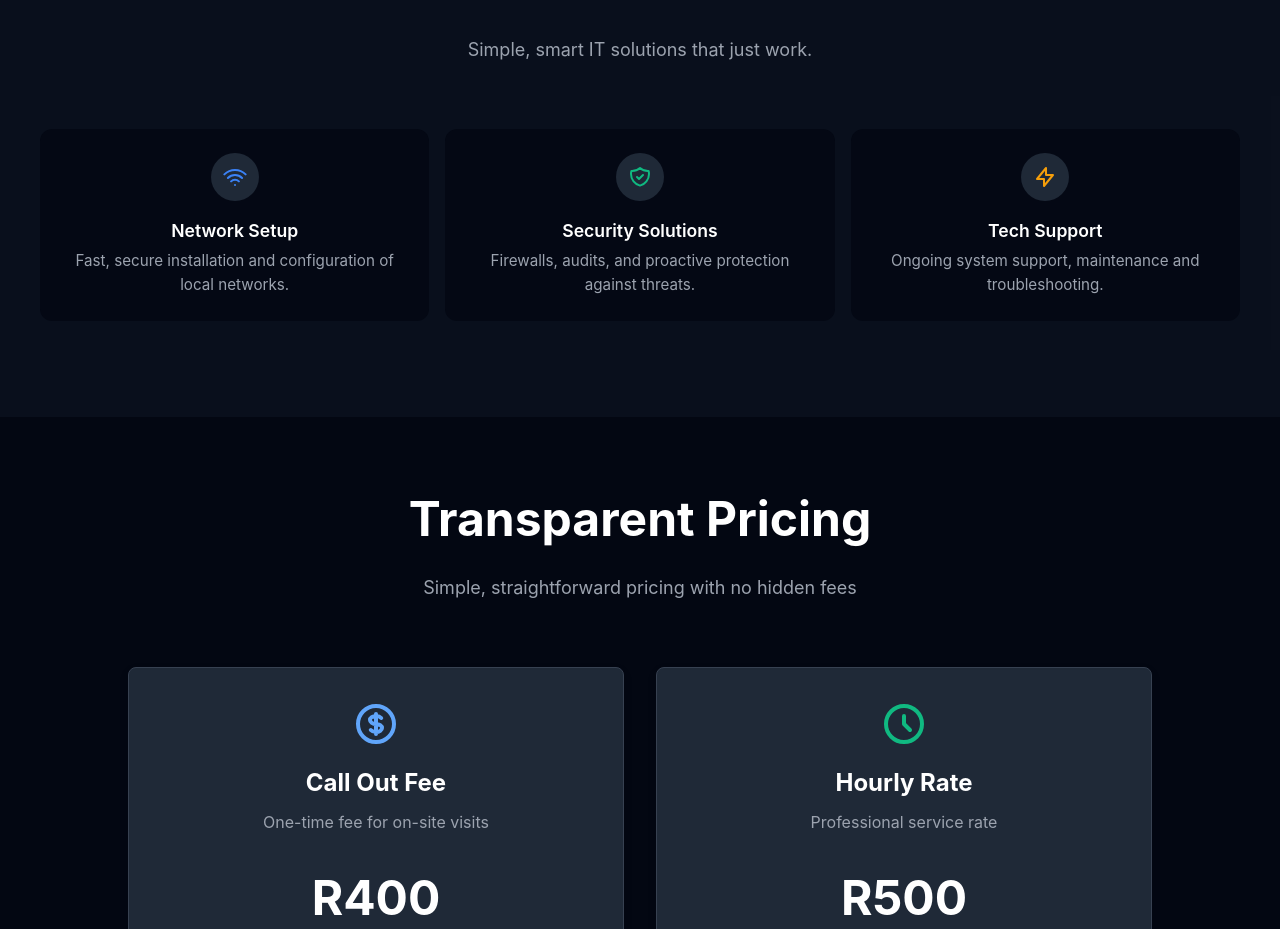
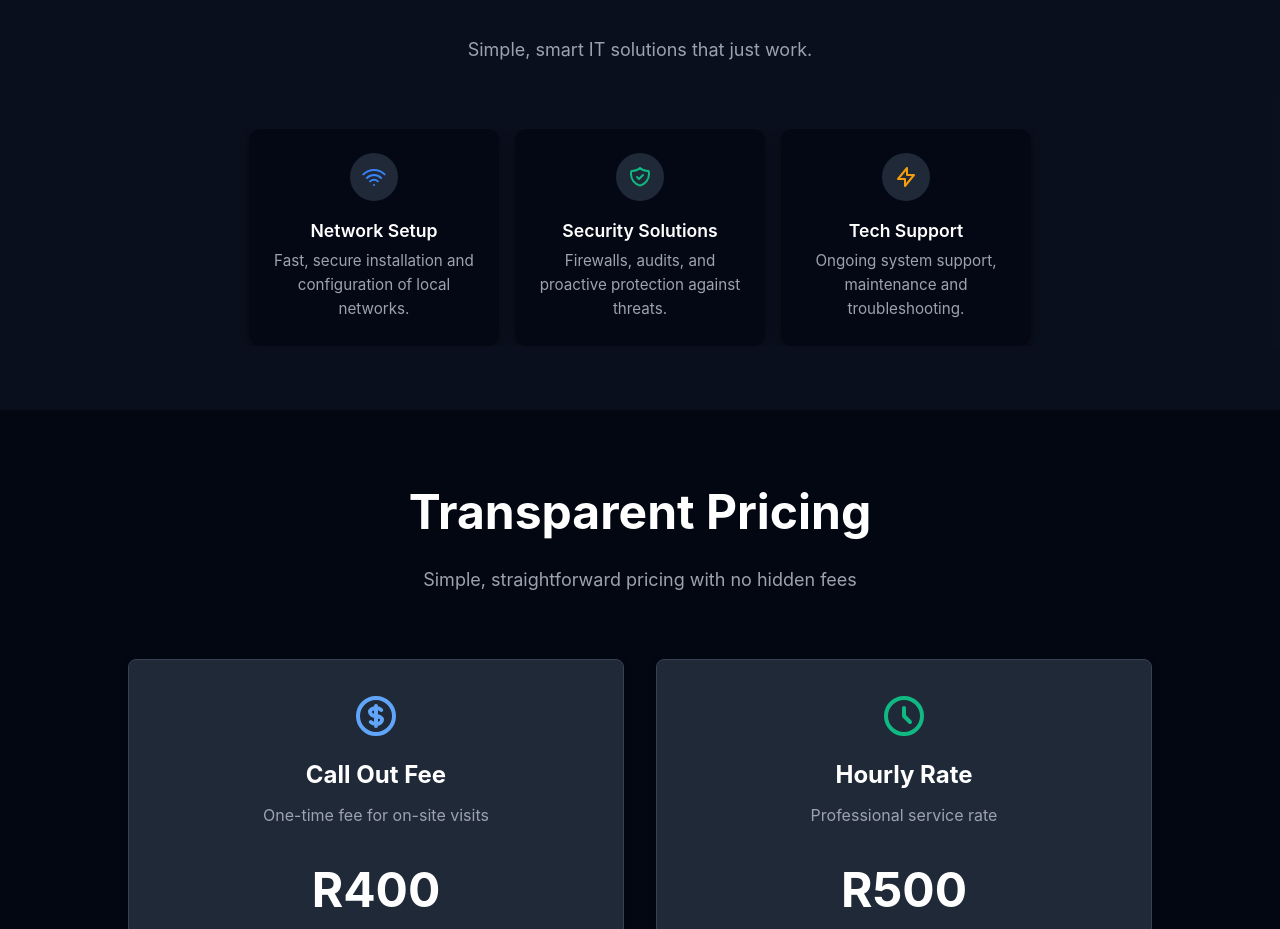
Before and after one commit to project-LKH/stars-it, a React (Create React App) app: page / in a window 1280 px wide. Shown: the part 921-1850 px from the top of the page. Built offline with nearby package versions, Linux system fonts and the light colour scheme.

Commit message:
update: - added touch control to service cards - fixed desktop layout for service cards

```diff
--- a/src/components/sections/Services.css
+++ b/src/components/sections/Services.css
@@ -1,3 +1,4 @@
+/* Container & section styling */
 .services-section {
   background-color: rgba(17, 24, 39, 0.5);
   padding: 4rem 1rem;
@@ -28,58 +29,98 @@
   max-width: 30rem;
 }
 
-/* Scroll container */
+/* Scroll wrapper with hidden scrollbar */
 .scroll-carousel-wrapper {
-  overflow: hidden;
+  overflow-x: auto;
+  overflow-y: hidden;
+  -webkit-overflow-scrolling: touch;
+  scrollbar-width: none; /* Firefox */
   position: relative;
 }
 
-/* Scrolling cards */
+/* Hide scrollbars on scroll wrapper and services scroll */
+.scroll-carousel-wrapper::-webkit-scrollbar,
+.services-scroll::-webkit-scrollbar {
+  display: none; /* Chrome, Safari, Edge */
+}
+
+.scroll-carousel-wrapper,
+.services-scroll {
+  scrollbar-width: none; /* Firefox */
+}
+
+/* Gradient fade effect only on mobile */
+.scroll-carousel-wrapper::before,
+.scroll-carousel-wrapper::after {
+  content: none; /* disable by default */
+}
+
+@media (max-width: 767px) {
+  .scroll-carousel-wrapper::before,
+  .scroll-carousel-wrapper::after {
+    content: "";
+    position: absolute;
+    top: 0;
+    width: 2rem;
+    height: 100%;
+    pointer-events: none;
+    z-index: 2;
+  }
+
+  .scroll-carousel-wrapper::before {
+    left: 0;
+    background: linear-gradient(to right, rgba(17, 24, 39, 0.5), transparent);
+  }
+
+  .scroll-carousel-wrapper::after {
+    right: 0;
+    background: linear-gradient(to left, rgba(17, 24, 39, 0.5), transparent);
+  }
+}
+
+/* Services scroll container */
 .services-scroll {
   display: flex;
   gap: 1rem;
-  width: max-content;
-  touch-action: pan-x;
+  flex-wrap: nowrap;
+  overflow-x: auto;
+  scroll-behavior: auto !important;
+  -webkit-overflow-scrolling: touch;
+  white-space: nowrap;
+  scroll-snap-type: none;
 }
 
-/* Animate only on mobile */
-.animate-scroll {
-  animation: scrollLoop 25s linear infinite;
+/* Desktop layout: centered cards and wrap if needed */
+.desktop-centered {
+  justify-content: center;
+  flex-wrap: wrap;
+  overflow-x: visible;
 }
 
-.animate-scroll:hover,
-.animate-scroll:active {
-  animation-play-state: paused;
-}
-
-/* Keyframes for smooth infinite scroll */
-@keyframes scrollLoop {
-  0% {
-    transform: translateX(0);
-  }
-
-  100% {
-    transform: translateX(-50%);
-  }
-}
-
+/* Individual service card */
 .service-card {
   flex: 0 0 250px;
+  max-width: 250px;
   background: rgba(3, 7, 18, 0.8);
   border-radius: 0.75rem;
   padding: 1.5rem;
   text-align: center;
   transition: transform 0.3s ease;
+  scroll-snap-align: start;
+  box-shadow: 0 2px 8px rgba(0, 0, 0, 0.4);
+  user-select: none;
 }
 
+/* Hover effect on desktop */
 .service-card:hover {
   transform: translateY(-4px);
 }
 
+/* Icon container */
 .icon-circle {
   width: 3rem;
   height: 3rem;
-  border-radius: 999px;
+  border-radius: 9999px;
   display: flex;
   align-items: center;
   justify-content: center;
@@ -87,21 +128,29 @@
   background: #1f2937;
 }
 
+/* SVG icon size */
 .icon {
   width: 1.5rem;
   height: 1.5rem;
+  color: inherit;
 }
 
-/* Typography */
+/* Text styling and wrapping */
 .service-card h3 {
   font-size: 1.1rem;
   font-weight: 600;
   margin-bottom: 0.25rem;
+  overflow-wrap: break-word;
+  word-break: break-word;
+  white-space: normal;
 }
 
 .service-card p {
   font-size: 0.95rem;
   color: #9ca3af;
+  overflow-wrap: break-word;
+  word-break: break-word;
+  white-space: normal;
 }
 
 /* Icon colors */
@@ -116,23 +165,3 @@
 .icon-circle.yellow .icon {
   color: #f59e0b;
 }
-
-/* Desktop: no animation, show full grid */
-@media (min-width: 768px) {
-  .services-scroll {
-    animation: none !important;
-    flex-wrap: wrap;
-    justify-content: space-between;
-    box-sizing: border-box;
-    width: 100%;
-
-  }
-
-  .service-card {
-    flex: 0 0 calc(33.333% - 0.666rem);
-    /* accounts for 2 gaps between 3 cards */
-    max-width: calc(33.333% - 0.666rem);
-    margin-bottom: 2rem;
-    box-sizing: border-box;
-  }
-}
--- a/src/components/sections/Services.js
+++ b/src/components/sections/Services.js
@@ -1,8 +1,10 @@
-import { useEffect, useState } from "react";
+import { useEffect, useRef, useState } from "react";
 import "./Services.css";
 
 const Services = () => {
   const [isMobile, setIsMobile] = useState(false);
+  const scrollRef = useRef(null);
+  const scrollIntervalRef = useRef(null);
 
   const services = [
     {
@@ -10,7 +12,7 @@ const Services = () => {
       description: "Fast, secure installation and configuration of local networks.",
       color: "blue",
       icon: (
-        <svg fill="none" stroke="currentColor" viewBox="0 0 24 24" className="icon">
+        <svg fill="none" stroke="currentColor" viewBox="0 0 24 24" className="icon" aria-hidden="true">
           <path strokeLinecap="round" strokeLinejoin="round" strokeWidth="2"
             d="M8.111 16.404a5.5 5.5 0 017.778 0M12 20h.01m-7.08-7.071c3.904-3.905 10.236-3.905 14.141 0M1.394 9.393c5.857-5.857 15.355-5.857 21.213 0" />
         </svg>
@@ -21,7 +23,7 @@ const Services = () => {
       description: "Firewalls, audits, and proactive protection against threats.",
       color: "green",
       icon: (
-        <svg fill="none" stroke="currentColor" viewBox="0 0 24 24" className="icon">
+        <svg fill="none" stroke="currentColor" viewBox="0 0 24 24" className="icon" aria-hidden="true">
           <path strokeLinecap="round" strokeLinejoin="round" strokeWidth="2"
             d="M9 12l2 2 4-4m5.618-4.016A11.955 11.955 0 0112 2.944a11.955 11.955 0 01-8.618 3.04A12.02 12.02 0 003 9c0 5.591 3.824 10.29 9 11.622 5.176-1.332 9-6.03 9-11.622 0-1.042-.133-2.052-.382-3.016z" />
         </svg>
@@ -32,7 +34,7 @@ const Services = () => {
       description: "Ongoing system support, maintenance and troubleshooting.",
       color: "yellow",
       icon: (
-        <svg fill="none" stroke="currentColor" viewBox="0 0 24 24" className="icon">
+        <svg fill="none" stroke="currentColor" viewBox="0 0 24 24" className="icon" aria-hidden="true">
           <path strokeLinecap="round" strokeLinejoin="round" strokeWidth="2"
             d="M13 10V3L4 14h7v7l9-11h-7z" />
         </svg>
@@ -40,19 +42,56 @@ const Services = () => {
     }
   ];
 
-  // Detect if mobile
+  // Duplicate services for seamless scroll on mobile
+  const servicesToRender = isMobile ? [...services, ...services] : services;
+
+  // Detect mobile viewport
   useEffect(() => {
     const handleResize = () => {
       setIsMobile(window.innerWidth < 768);
     };
-
-    handleResize(); // initial
+    handleResize();
     window.addEventListener("resize", handleResize);
     return () => window.removeEventListener("resize", handleResize);
   }, []);
 
-  // Duplicate only on mobile
-  const servicesToRender = isMobile ? [...services, ...services] : services;
+  // Auto-scroll logic on mobile
+  useEffect(() => {
+    if (!isMobile || !scrollRef.current) return;
+
+    const container = scrollRef.current;
+    let isUserInteracting = false;
+
+    const scroll = () => {
+      if (!isUserInteracting) {
+        container.scrollLeft += 1;
+        if (container.scrollLeft >= container.scrollWidth / 2 - 1) {
+          container.scrollLeft = 0;
+        }
+      }
+    };
+
+    scrollIntervalRef.current = setInterval(scroll, 20);
+
+    const handleTouchStart = () => {
+      isUserInteracting = true;
+      clearInterval(scrollIntervalRef.current);
+    };
+
+    const handleTouchEnd = () => {
+      isUserInteracting = false;
+      scrollIntervalRef.current = setInterval(scroll, 20);
+    };
+
+    container.addEventListener("touchstart", handleTouchStart);
+    container.addEventListener("touchend", handleTouchEnd);
+
+    return () => {
+      clearInterval(scrollIntervalRef.current);
+      container.removeEventListener("touchstart", handleTouchStart);
+      container.removeEventListener("touchend", handleTouchEnd);
+    };
+  }, [isMobile]);
 
   return (
     <section className="services-section" id="services">
@@ -63,10 +102,17 @@ const Services = () => {
         </div>
 
         <div className="scroll-carousel-wrapper">
-          <div className={`services-scroll ${isMobile ? "animate-scroll" : ""}`}>
+          <div
+            className={`services-scroll ${!isMobile ? "desktop-centered" : ""}`}
+            ref={scrollRef}
+            role="list"
+            aria-label="Services"
+          >
             {servicesToRender.map((service, index) => (
-              <div className="service-card" key={index}>
-                <div className={`icon-circle ${service.color}`}>{service.icon}</div>
+              <div className="service-card" key={`${service.title}-${index}`} role="listitem">
+                <div className={`icon-circle ${service.color}`}>
+                  {service.icon}
+                </div>
                 <h3>{service.title}</h3>
                 <p>{service.description}</p>
               </div>
```
